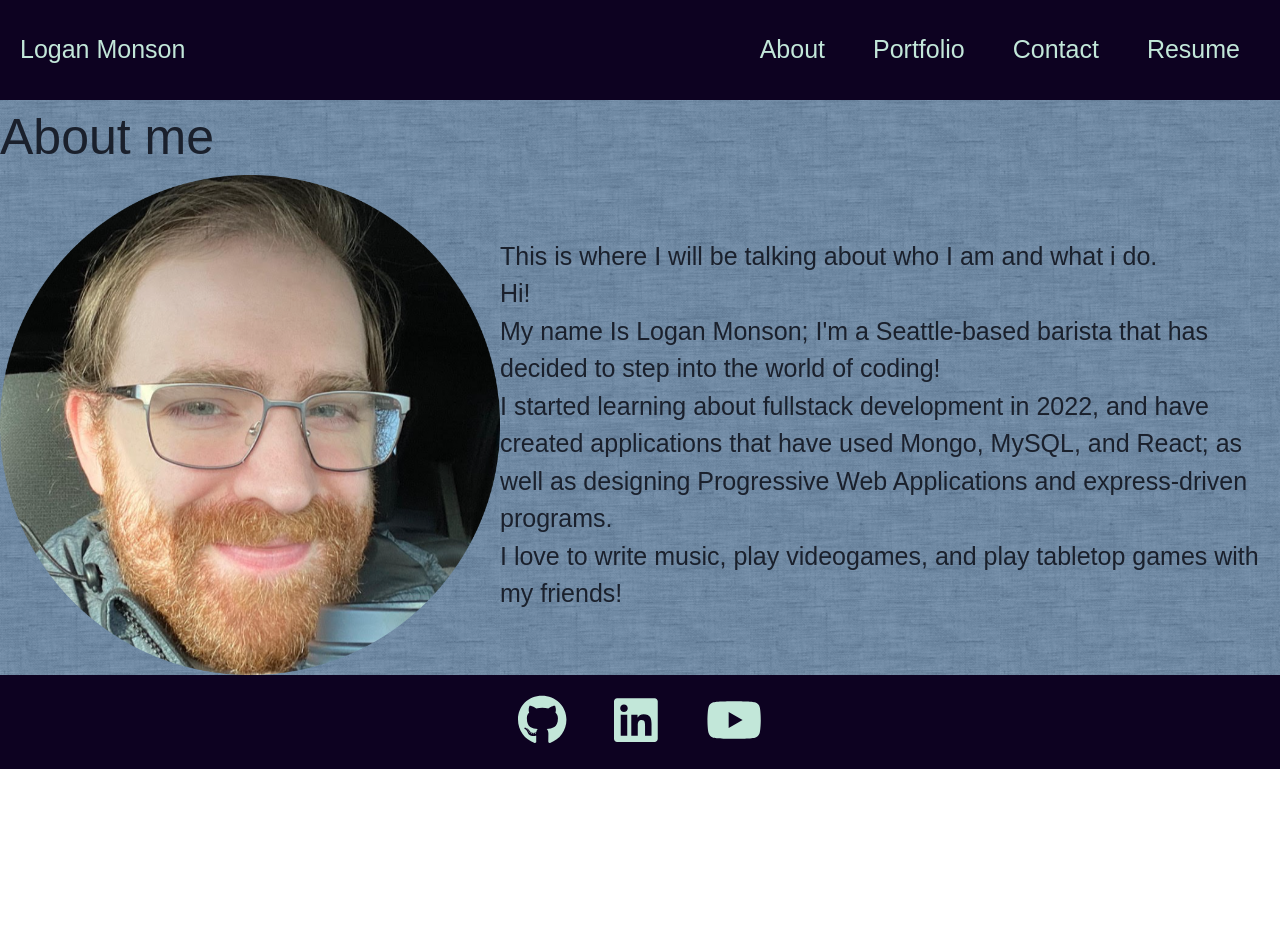
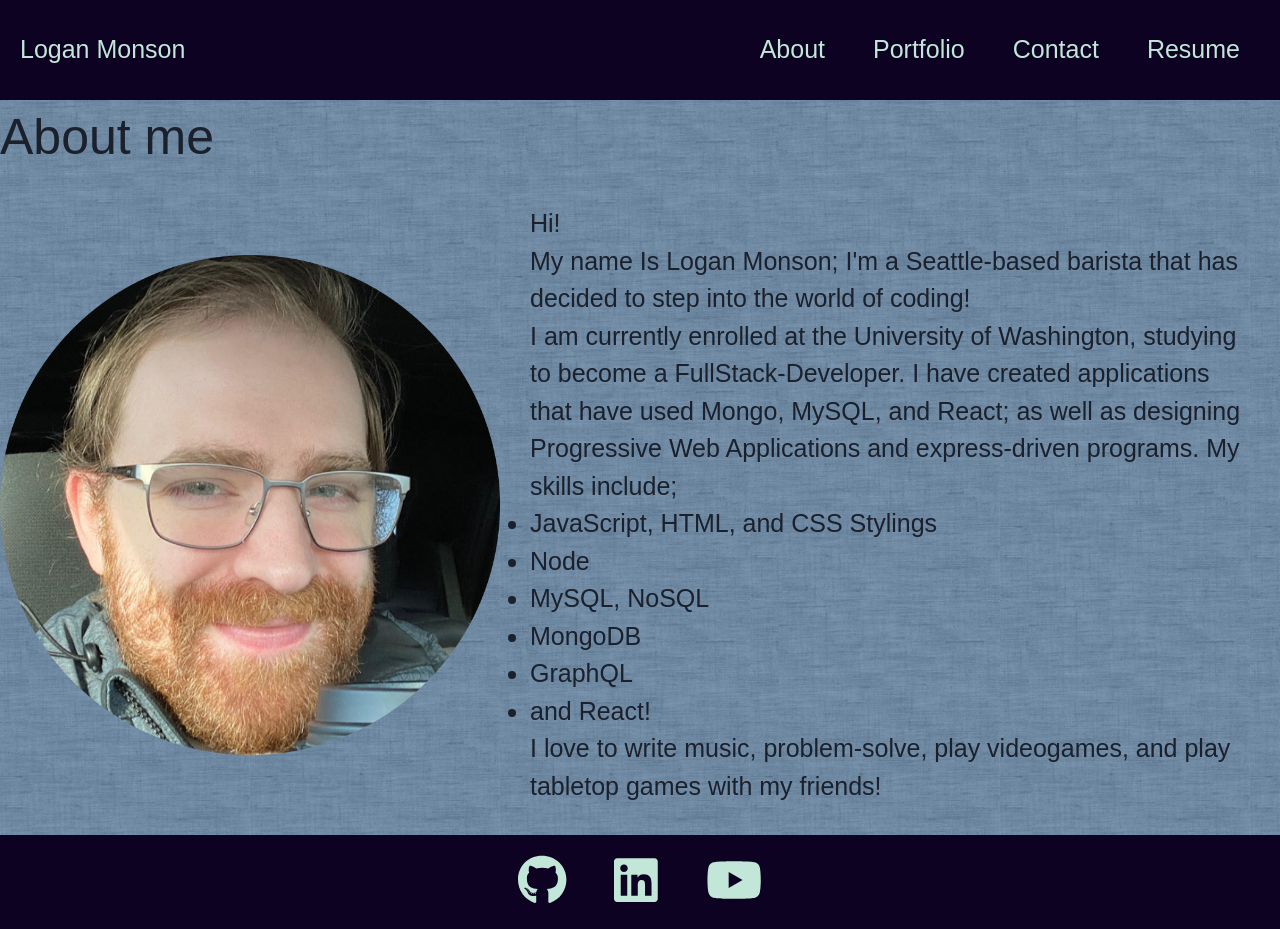
Before and after one commit to Loggamon/React_Portfolio, a React (Create React App) app: page / in a window 1280 px wide. Before the commit the page ends 800 px from the top, so only its background shows below. Built offline with nearby package versions, Linux system fonts and the light colour scheme.

Commit message:
filling out HTML elements

```diff
--- a/src/components/footer/Footer.js
+++ b/src/components/footer/Footer.js
@@ -36,7 +36,7 @@ export default function Footer() {
   return (
     <Wrap
       flexDirection="row"
-      flexShrink="0"
+      // flexShrink="0"
       bg="#0D0221"
       color="#C2E7D9"
       justify="center"
--- a/src/components/pages/About.js
+++ b/src/components/pages/About.js
@@ -1,5 +1,5 @@
 import React from "react";
-import { Box, Text, Flex } from "@chakra-ui/react";
+import { Box, Text, Flex, Image } from "@chakra-ui/react";
 
 const profileImg = {
   source: require("../assets/ProfilePic.png"),
@@ -14,32 +14,38 @@ export default function About() {
           About me
         </h1>
       </Text>
-      <Flex alignItems="center" justify="space-around">
-        <img
-          p="20px"
-          height="100px"
-          width="500px"
+      <Flex alignItems="center">
+        <Image
+          boxSize={500}
           src={profileImg.source}
           alt={profileImg.description}
         />
-        <div padding="20px" direction="column">
-          <p>This is where I will be talking about who I am and what i do.</p>
+
+        <Box m="10px" p="20px" direction="column">
           <p>Hi!</p>
           <p>
             My name Is Logan Monson; I'm a Seattle-based barista that has
             decided to step into the world of coding!
           </p>
           <p>
-            I started learning about fullstack development in 2022, and have
-            created applications that have used Mongo, MySQL, and React; as well
-            as designing Progressive Web Applications and express-driven
-            programs.
+            I am currently enrolled at the University of Washington, studying to
+            become a FullStack-Developer. I have created applications that have
+            used Mongo, MySQL, and React; as well as designing Progressive Web
+            Applications and express-driven programs. My skills include;
           </p>
+          <ul>
+            <li>JavaScript, HTML, and CSS Stylings</li>
+            <li>Node</li>
+            <li>MySQL, NoSQL</li>
+            <li>MongoDB</li>
+            <li>GraphQL</li>
+            <li>and React!</li>
+          </ul>
           <p>
-            I love to write music, play videogames, and play tabletop games with
-            my friends!
+            I love to write music, problem-solve, play videogames, and play
+            tabletop games with my friends!
           </p>
-        </div>
+        </Box>
       </Flex>
     </Box>
   );
--- a/src/components/pages/Contact.js
+++ b/src/components/pages/Contact.js
@@ -2,7 +2,13 @@ import React, { useState } from "react";
 
 import { validateEmail } from "../../utils/helpers";
 
-import { Container, Text, SimpleGrid, Button } from "@chakra-ui/react";
+import {
+  Container,
+  Text,
+  SimpleGrid,
+  Button,
+  Textarea,
+} from "@chakra-ui/react";
 
 export default function Contact() {
   const [email, setEmail] = useState("");
@@ -56,27 +62,29 @@ export default function Contact() {
         <p>Please fill out the form down below...</p>
         <form>
           <SimpleGrid spacing="20px">
-            <input
+            <Textarea
               value={name}
               name="name"
               onChange={handleInputChange}
               type="text"
               placeholder="name"
+              variant="filled"
             />
-            <input
+            <Textarea
               value={email}
               name="email"
               onChange={handleInputChange}
               type="text"
               placeholder="email"
+              variant="filled"
             />
-            <input
+            <Textarea
               value={message}
               name="text"
               onChange={handleInputChange}
               type="text"
               placeholder="message"
-              rows={10}
+              variant="filled"
             />
             <Button type="button" onClick={handleFormSubmit}>
               Submit
--- a/src/components/pages/Portfolio.js
+++ b/src/components/pages/Portfolio.js
@@ -10,6 +10,7 @@ const projects = [
     description: "A text-editor progressive web app, for desktop!",
     image: require("../assets/JATEPWA.gif"),
     url: "https://loggamons-text-editor.herokuapp.com/",
+    repo: "https://github.com/Loggamon/Text_Editor",
   },
   {
     id: 2,
@@ -17,6 +18,7 @@ const projects = [
     description: "A demonstration of a mySQL-based auction-site!",
     image: require("../assets/CarAuction.gif"),
     url: "https://exotic-car-auction-abln.herokuapp.com/",
+    repo: "https://github.com/Loggamon/exotic-car-auctions",
   },
   {
     id: 3,
@@ -24,6 +26,7 @@ const projects = [
     description: "This is demonstrated in a tech-blog style!",
     image: require("../assets/MVC.gif"),
     url: "https://tech-blog-social-platform.herokuapp.com/",
+    repo: "https://github.com/Loggamon/Model_View_Controller_Tech_Blog",
   },
   {
     id: 4,
@@ -31,6 +34,7 @@ const projects = [
     description: "A social media network, using Mongo as a database!",
     image: require("../assets/SocialNetworkAPI.gif"),
     url: "https://github.com/Loggamon/Social-Network-API",
+    repo: "https://github.com/Loggamon/Social-Network-API",
   },
 ];
 
--- a/src/components/project/Project.js
+++ b/src/components/project/Project.js
@@ -1,8 +1,17 @@
 import React from "react";
 import { Wrap, Flex } from "@chakra-ui/react";
+import { FontAwesomeIcon } from "@fortawesome/react-fontawesome";
+import { faGithub } from "@fortawesome/free-brands-svg-icons";
 
 function Project(props) {
-  console.log(props);
+  function MouseOverRepo(e) {
+    e.target.style.color = "white";
+    e.target.style.transition = ".3s";
+  }
+  function MouseLeaveRepo(e) {
+    e.target.style.color = "";
+    e.target.style.transition = ".2s";
+  }
 
   return (
     <Wrap spacing="40px" justify="space-around">
@@ -17,6 +26,15 @@ function Project(props) {
           <a href={project.url} target="_blank" rel="noreferrer">
             <img src={project.image} alt="An animation of the project" />
           </a>
+          <a
+            href={project.repo}
+            target="_blank"
+            rel="noreferrer"
+            onMouseOver={MouseOverRepo}
+            onMouseLeave={MouseLeaveRepo}
+          >
+            {<FontAwesomeIcon icon={faGithub} color="darkgreen" />} Github Repo!
+          </a>
           <p>{project.description}</p>
         </Flex>
       ))}
```
